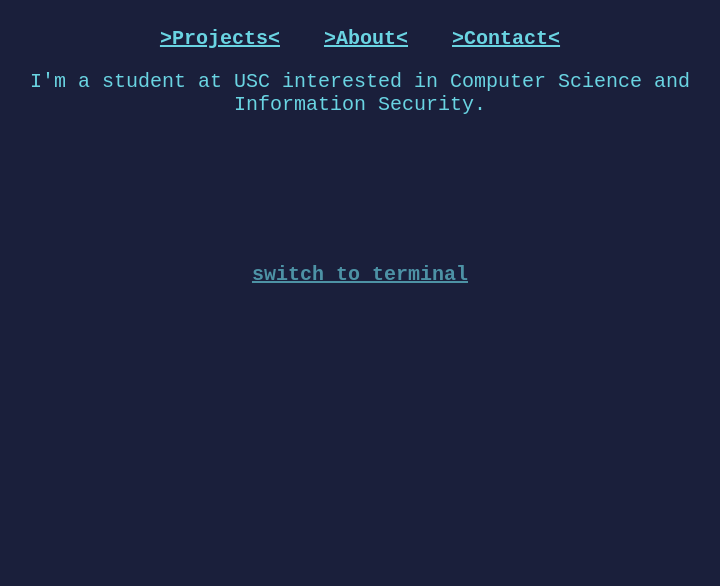
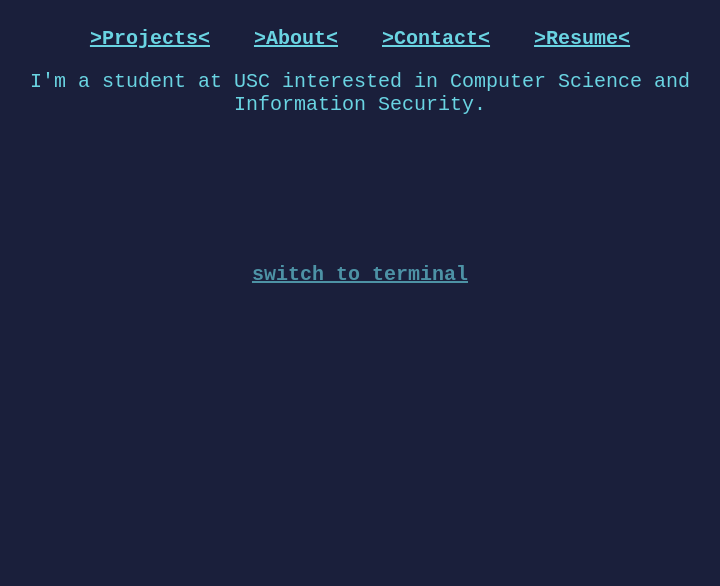
Before and after one commit to arekouzounian/website-graphical, a plain HTML site: page index.html in a window 1280 px wide. Shown: the part 214-800 px from the top of the page, without its empty margins (280-1000 px from the left). Drawn offline with Linux system fonts and the light colour scheme.

Commit message:
added resume

```diff
--- a/index.html
+++ b/index.html
@@ -14,6 +14,7 @@
                 <li><a href="./src/Projects.html">>Projects<</a></li>
                 <li><a href="./src/About.html">>About<</a></li>
                 <li><a href="./src/Contact.html">>Contact<</a></li>
+                <li><a href="./resume.pdf">>Resume<</a></li>
             </ul>
         </div>
         <p>
```
